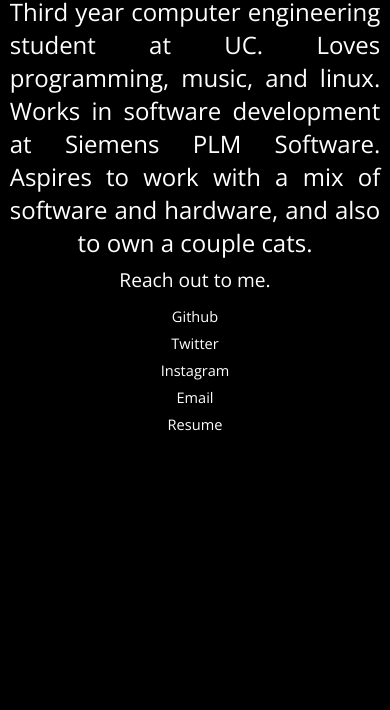
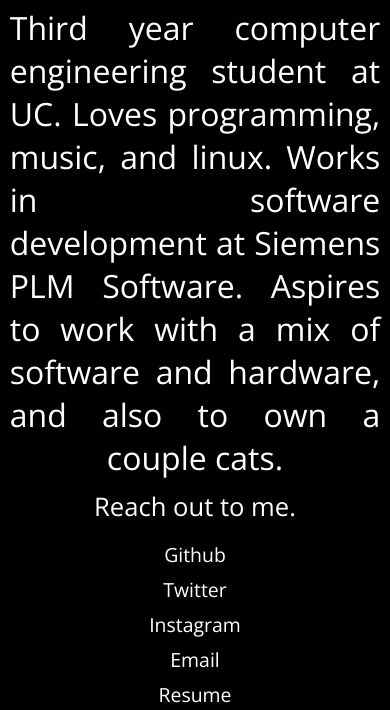
Before and after one commit to zcollins0/zcollins0.github.io, a plain HTML site: page index.html in a window 390 px wide. Shown: the part 299-1009 px from the top of the page. Before the commit the page ends 844 px from the top, so only its background shows below. Drawn offline with nearby package versions, Linux system fonts and the light colour scheme.

Commit message:
make it look better on mobile

```diff
--- a/style.css
+++ b/style.css
@@ -13,8 +13,8 @@ body {
     font-size: 150%
 }
 
-@media only screen and (max-device-width: 480px) {
-    font-size: 200%;
+@media screen and (max-device-width: 1200px) {
+    body {font-size: 200%};
 }
 
 h1,
```
